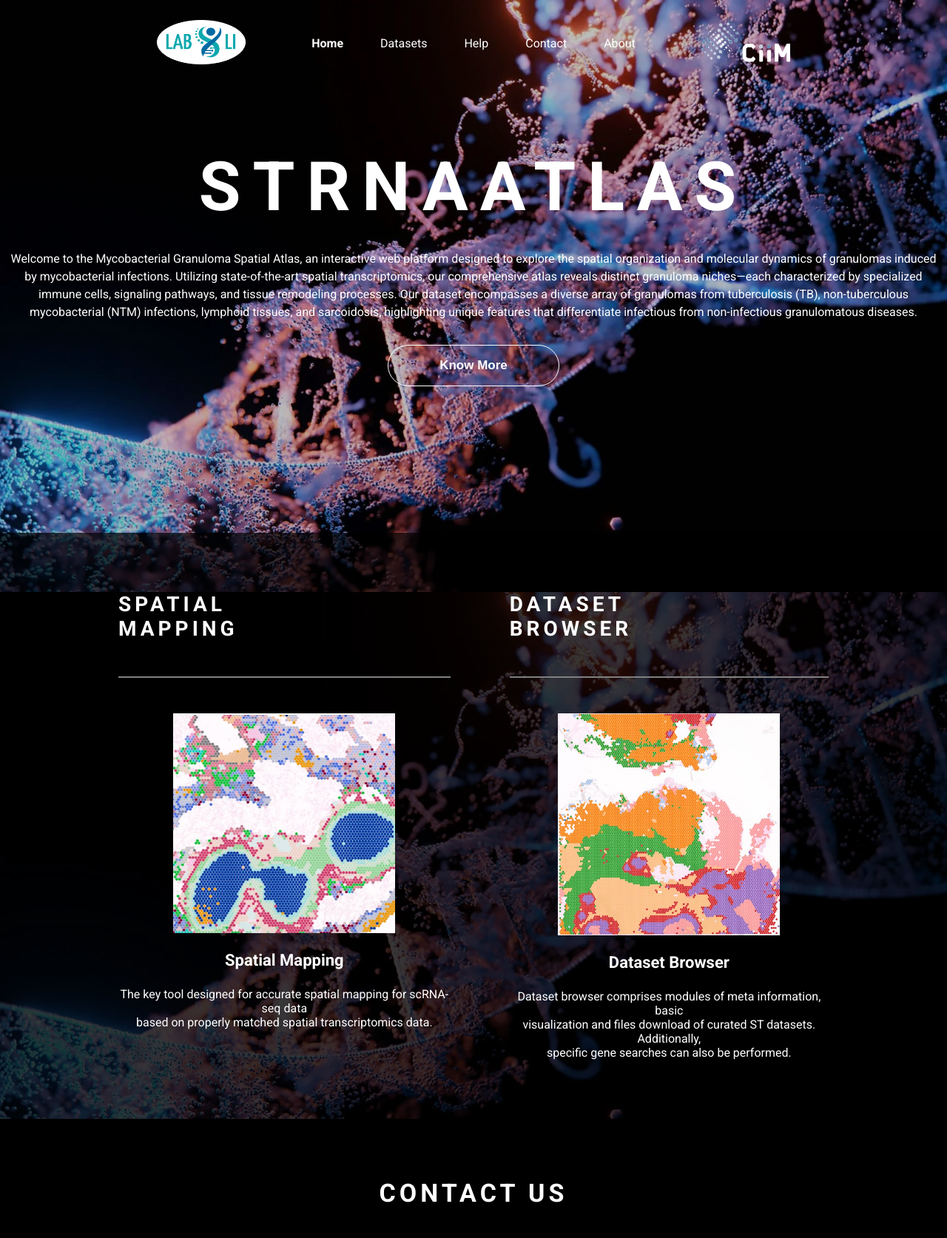
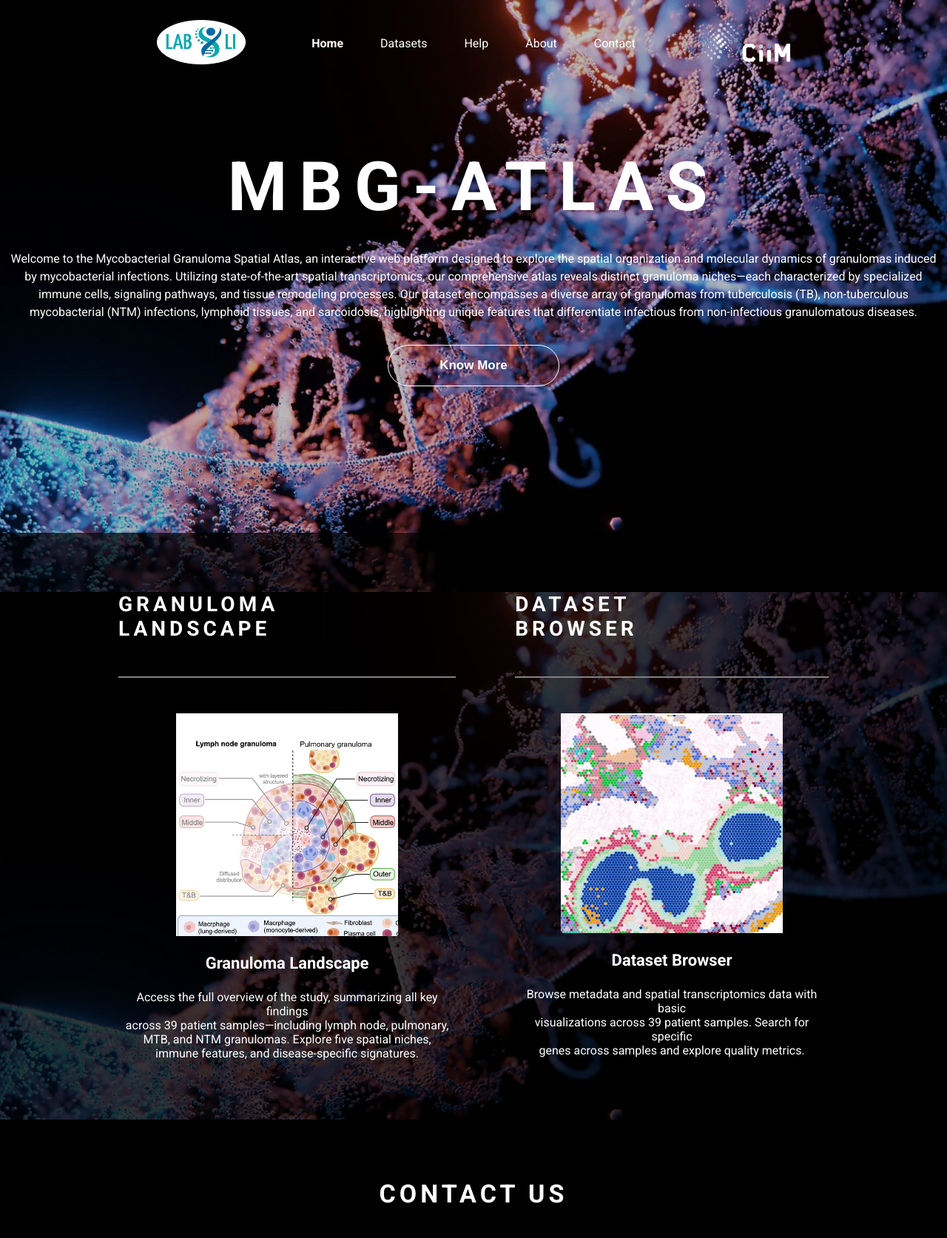
Before and after one commit to CiiM-Bioinformatics-group/MB_Granuloma, a Django app: page / in a window 1280 px wide. Shown: the top 1673 px of the page at 74% size. Run offline with Django 4.2, Linux system fonts and the light colour scheme.

Commit message:
“page”

```diff
--- a/frontend/templates/about.html
+++ b/frontend/templates/about.html
@@ -43,7 +43,7 @@
 
       <main>
         <section id="about">
-            <h2>About stRNAAtlas</h2>
+            <h2>About MBG-stAtlas</h2>
             <p> Welcome to the Mycobacterial Granuloma Spatial Atlas, an interactive web platform designed to explore the spatial organization and molecular dynamics of granulomas induced by mycobacterial infections. Utilizing state-of-the-art spatial transcriptomics, our comprehensive atlas reveals distinct granuloma niches—each characterized by specialized immune cells, signaling pathways, and tissue remodeling processes. Our dataset encompasses a diverse array of granulomas from tuberculosis (TB), non-tuberculous mycobacterial (NTM) infections, lymphoid tissues, and sarcoidosis, highlighting unique features that differentiate infectious from non-infectious granulomatous diseases.
                 This webtool allows researchers to:</p>
               <br>
--- a/frontend/templates/home.html
+++ b/frontend/templates/home.html
@@ -5,7 +5,7 @@
   <head>
     <meta charset="UTF-8" />
     <meta name="viewport" content="width=device-width, initial-scale=1.0" />
-    <title>stAtlas | Home</title>
+    <title>mbAtlas | Home</title>
     <link rel="icon" type="image/x-icon" href="{% static 'images/favicon.ico' %}">
     <link rel="stylesheet" href="{% static 'css/home.css' %}" />
     <link href="https://fonts.googleapis.com/css2?family=Roboto:wght@400;500;700&display=swap" rel="stylesheet">
@@ -28,9 +28,8 @@
         <li><a href="{% url 'datasets' %}">Datasets</a></li>
         <!-- <li><a href="{% url 'search' %}">Search</a></li> -->
         <li><a href="{% url 'help' %}">Help</a></li>
+        <li><a href="{% url 'about' %}">About</a></li>
         <li><a href="{% url 'contacts' %}">Contact</a></li>
-        <li><a href="{% url 'about' %}">About</a></li>
-
       </ul>
 
 
@@ -42,17 +41,8 @@
     </header>
 
     <section>
-      <p>STRNAATLAS</p>
+      <p>MBG-ATLAS</p>
       <span>
-        <!-- stRNAAtlas is an integrated web server for accurate and flexible spatial
-        mapping of user-uploaded single-cell RNA-seq (scRNA-seq) data. It is
-        founded on a manually<br />
-        curated compilation of spatial transcriptomics datasets across diverse
-        organs, developmental stages and pathological states. The tissue-scale
-        spatial cellular maps<br />
-        would subsequently facilitate the interpretation of intercellular
-        communications in the spatial context. -->
-
         Welcome to the Mycobacterial Granuloma Spatial Atlas, an interactive web
         platform designed to explore the spatial organization and molecular dynamics
         of granulomas induced <br />
@@ -66,32 +56,26 @@
         infectious from non-infectious granulomatous diseases.
       </span>
       <button id="know-more-btn" data-url="{% url 'about' %}">Know More</button>
-      <!-- <div class="button-wrap">
-        <button id="know-more-btn" data-url="{% url 'about' %}">
-          <span>Know More</span>
-        </button>
-        <div class="button-shadow"></div>
-      </div> -->
+
 
     </section>
-
-
 
     <main>
       <section>
         <p>
-          SPATIAL<br />
-          MAPPING
+          GRANULOMA<br />
+          LANDSCAPE
         </p>
 
         <div>
-          <img src="{% static 'images/capture1.png' %}" alt="" width="365" data-url="{% url 'datasets' %}" onclick="redirectToPage(this)"/>
+          <img src="{% static 'images/capture3.jpg' %}" alt="" width="365" data-url="{% url 'datasets' %}" onclick="redirectToPage(this)"/>
 
-          <span>Spatial Mapping</span>
+          <span>Granuloma Landscape</span>
           <span>
-            The key tool designed for accurate spatial mapping for scRNA-seq
-            data<br />
-            based on properly matched spatial transcriptomics data.
+            Access the full overview of the study, summarizing all key findings  <br />
+            across 39 patient samples—including lymph node, pulmonary, <br />
+            MTB, and NTM granulomas. Explore five spatial niches, <br />
+            immune features, and disease-specific signatures.
           </span>
         </div>
       </section>
@@ -103,14 +87,14 @@
         </p>
 
         <div>
-          <img src="{% static 'images/capture2.png' %}" alt="" width="365" data-url="{% url 'lungs' %}" onclick="redirectToPage(this)"/>
+          <img src="{% static 'images/capture1.png' %}" alt="" width="365" data-url="{% url 'lungs' %}" onclick="redirectToPage(this)"/>
 
           <span>Dataset Browser</span>
           <span>
-            Dataset browser comprises modules of meta information, basic<br />
-            visualization and files download of curated ST datasets.
-            Additionally,<br />
-            specific gene searches can also be performed.
+
+            Browse metadata and spatial transcriptomics data with basic  <br />
+            visualizations across 39 patient samples. Search for specific <br />
+            genes across samples and explore quality metrics.
           </span>
         </div>
       </section>
```
Also changed, not shown: frontend/static/css/datasets.css (+44 -7 lines), frontend/templates/contacts.html (+6 -4 lines), frontend/templates/datasets.html (+35 -6 lines), frontend/static/images/capture3.jpg (added), frontend/static/images/fig1_1.png (added), 4 other files.
